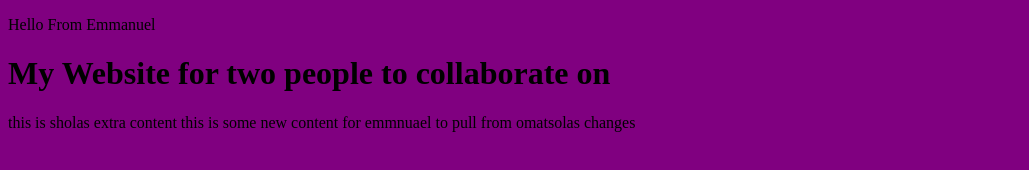
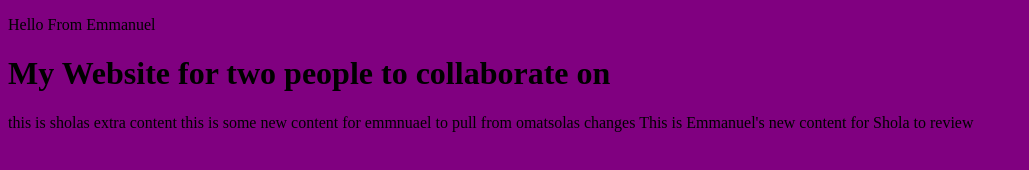
Before and after one commit to tsola2002/html-exp, a plain HTML site: page index.html in a window 1280 px wide. Shown: the whole page, without its empty margins (0-1029 px from the left). Drawn offline with Linux system fonts and the light colour scheme.

Commit message:
added a new text

```diff
--- a/index.html
+++ b/index.html
@@ -16,6 +16,7 @@
     <div class="extra">
         this is sholas extra content
         this is some new content for emmnuael to pull from omatsolas changes
+        This is Emmanuel's new content for Shola to review
     </div>
 </body>
 </html>
```
